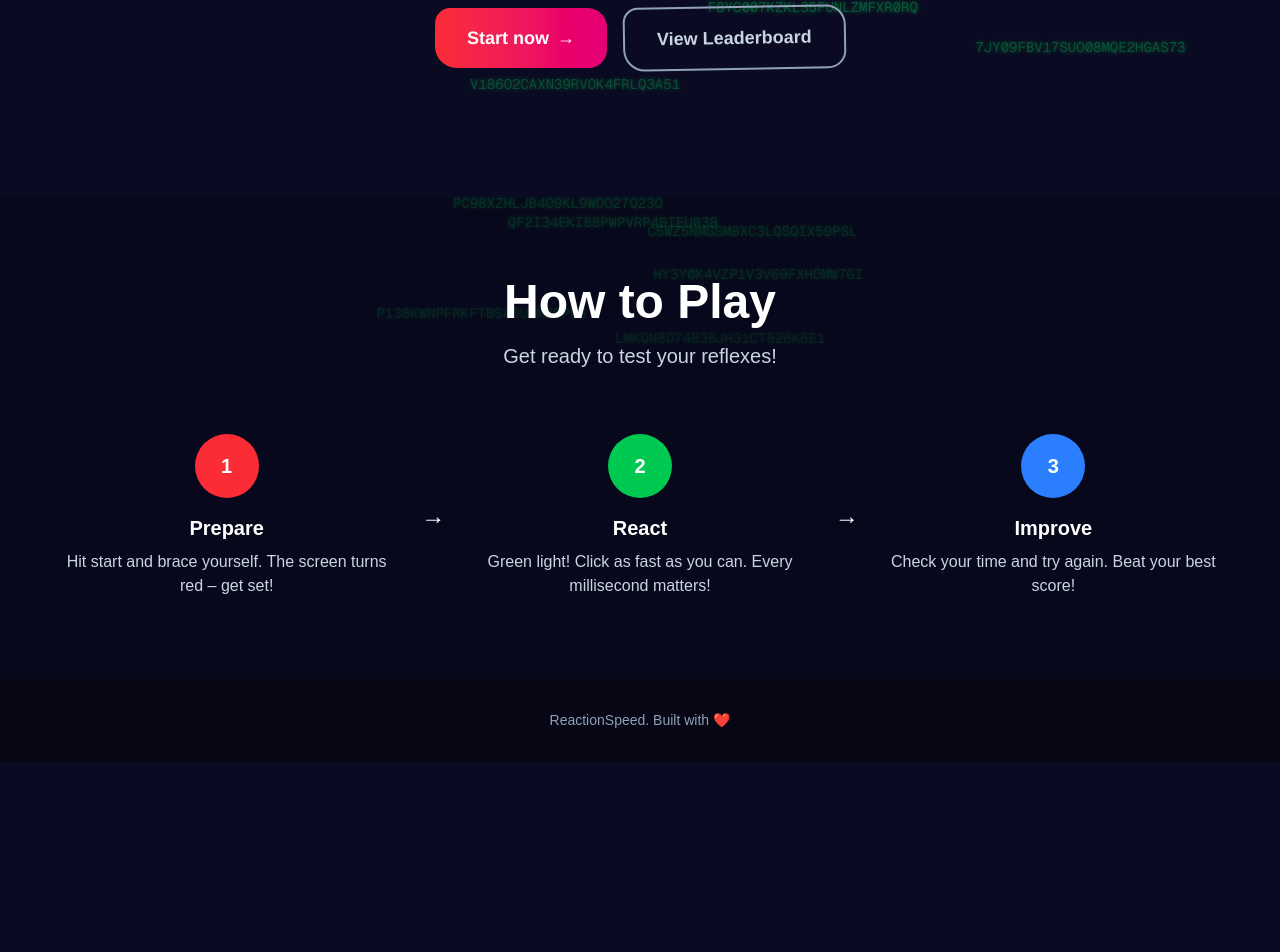
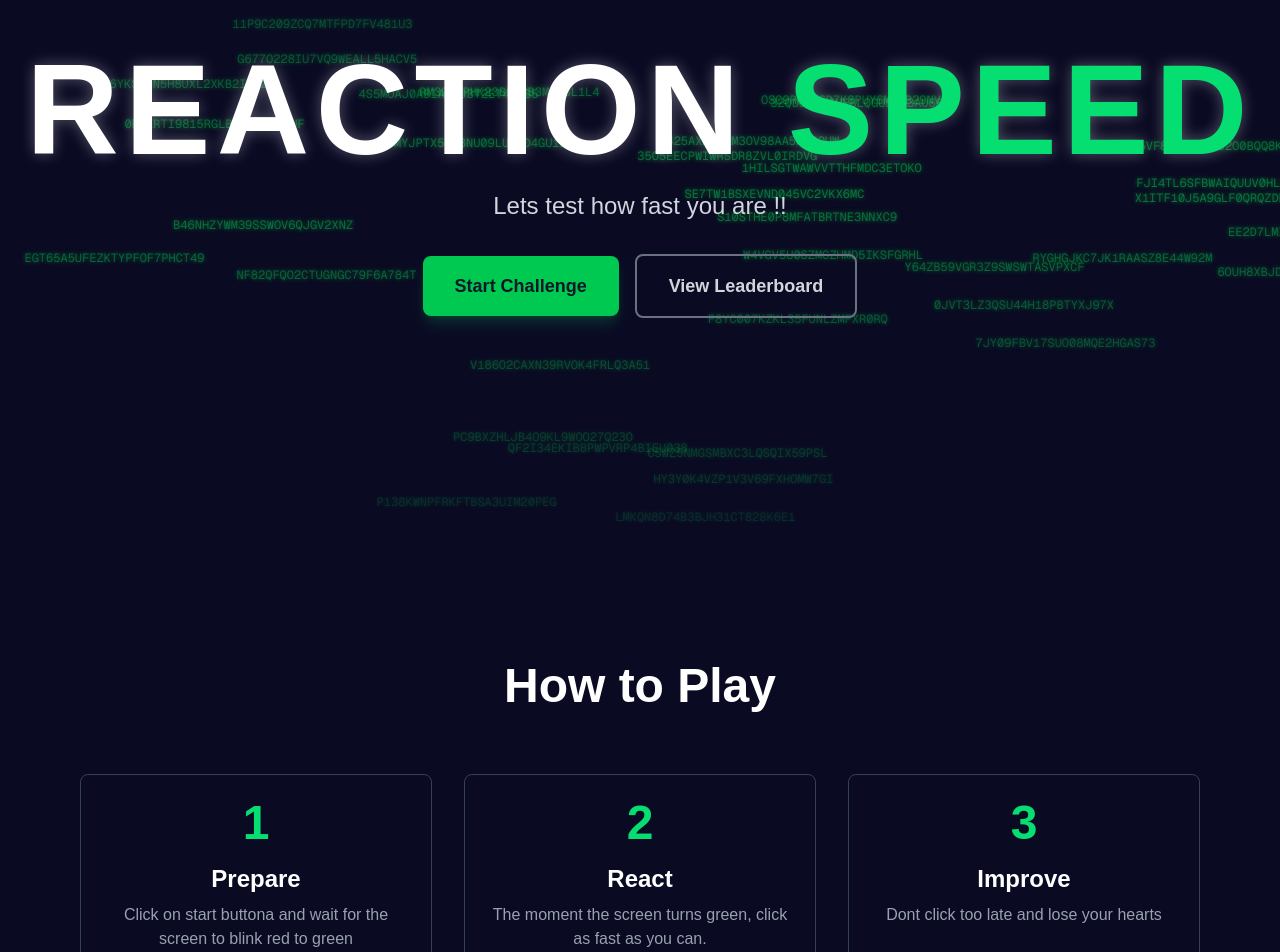
Before and after one commit to catmoreak/Reaction-Speed, a Next.js app in the folder my-app/: page / in a window 1280 px wide. Shown: the part 218-1170 px from the top of the page. Before the commit the page ends 980 px from the top, so only its background shows below. Built offline with nearby package versions, Linux system fonts and the light colour scheme.

Commit message:
[fix] new page layout

```diff
--- a/my-app/src/app/globals.css
+++ b/my-app/src/app/globals.css
@@ -40,11 +40,14 @@ body {
 
 @keyframes matrixRain {
   0% {
-    transform: translateY(-100vh);
-    opacity: 1;
+    transform: translateY(-10vh);
+    opacity: 0;
+  }
+  50% {
+    opacity: 0.5;
   }
   100% {
-    transform: translateY(100vh);
+    transform: translateY(110vh);
     opacity: 0;
   }
 }
@@ -52,19 +55,3 @@ body {
 .glow-border {
   animation: glow 2s ease-in-out infinite;
 }
-
-.handwritten {
-  font-family: var(--font-caveat);
-}
-
-.imperfect-border {
-  border-radius: 15px 20px 18px 22px;
-}
-
-.slight-rotate {
-  transform: rotate(-1deg);
-}
-
-.slight-skew {
-  transform: skew(-0.5deg);
-}
--- a/my-app/src/app/page.tsx
+++ b/my-app/src/app/page.tsx
@@ -2,6 +2,7 @@
 
 import { useState, useEffect } from 'react';
 import NameInput from '@/components/NameInput';
+
 
 interface RainColumn {
   id: number;
@@ -10,6 +11,21 @@ interface RainColumn {
   duration: string;
   text: string;
 }
+
+
+
+const HowToPlayCard = ({ number, title, children }: { number: string; title: string; children: React.ReactNode }) => (
+
+
+
+    <div className="p-6 rounded-lg border border-gray-700 text-center transition-all duration-300 hover:border-green-400 hover:shadow-[0_0_5px_#0f0,0_0_10px_#0f0,0_0_15px_#0f0,0_0_20px_#0f0,inset_0_0_5px_rgba(0,255,0,0.5)]">
+        <div className="text-5xl font-bold text-green-400 mb-4">{number}</div>
+        <h3 className="text-2xl font-bold text-white mb-2">{title}</h3>
+        <p className="text-gray-400">{children}</p>
+    </div>
+);
+
+
 
 export default function Home() {
   const [isVisible, setIsVisible] = useState(false);
@@ -40,7 +56,6 @@ export default function Home() {
   };
 
   const handleNameSubmit = () => {
-
     window.location.href = '/game';
   };
 
@@ -49,88 +64,54 @@ export default function Home() {
   }
 
   return (
-    <div className="min-h-screen relative overflow-hidden">
-
+    <div className="min-h-screen text-white relative overflow-hidden">
       <div className="absolute inset-0 overflow-hidden">
         {rainColumns.map(col => (
-          <div key={col.id} className="absolute text-green-400 font-mono text-sm opacity-80" style={{left: col.left, animation: `matrixRain ${col.duration} linear infinite`, animationDelay: col.delay, textShadow: '0 0 5px #00ff00'}}>
+          <div key={col.id} className="absolute text-green-400 font-mono text-xs opacity-50" style={{left: col.left, animation: `matrixRain ${col.duration} linear infinite`, animationDelay: col.delay, textShadow: '0 0 5px #00ff00'}}>
             {col.text}
           </div>
         ))}
       </div>
 
-      <div className="relative z-10">
+      <main className="relative z-10">
 
-
-
-
-        <div className={`text-center px-4 py-20 transition-all duration-1000 ${isVisible ? 'opacity-100 translate-y-0' : 'opacity-0 translate-y-10'}`}>
-          <div className="max-w-6xl mx-auto">
-
-
-            <h1 className="text-6xl md:text-8xl font-black text-white mb-6 leading-tight slight-rotate">
-
-              <span className="block bg-linear-to-r from-green-400 via-blue-500 to-purple-600 bg-clip-text text-transparent handwritten">
-                Reaction Speed
-              </span>
+        <section className={`text-center min-h-screen flex flex-col justify-center items-center px-4 py-20 transition-opacity duration-1000 ${isVisible ? 'opacity-100' : 'opacity-0'}`}>
+            <h1 className="text-7xl md:text-9xl font-black text-white uppercase tracking-wider mb-4" style={{textShadow: '0 0 15px rgba(255, 255, 255, 0.3)'}}>
+                Reaction <span className="text-green-400">Speed</span>
             </h1>
-
-
-
-            <div className="flex flex-col sm:flex-row gap-4 justify-center items-center mb-12">
-              <button onClick={handleGameStart} className="group px-8 py-4 bg-linear-to-r from-red-500 to-pink-600 hover:from-red-600 hover:to-pink-700 text-white text-lg font-bold imperfect-border transition-all duration-300 transform hover:scale-105 hover:shadow-2xl shadow-red-500/25 inline-block animate-float slight-skew">
-                <span className="flex items-center space-x-2">
-                  <span>  Start now </span>
-                  <span className="group-hover:translate-x-1 transition-transform">→</span>
-                </span>
+            <p className="text-xl md:text-2xl text-gray-300 max-w-2xl mx-auto mb-8">
+                Lets test how fast you are !!
+            </p>
+            <div className="flex flex-col sm:flex-row gap-4 justify-center items-center">
+              <button onClick={handleGameStart} className="px-8 py-4 bg-green-500 hover:bg-green-600 text-gray-900 text-lg font-bold rounded-lg transition-all duration-300 transform hover:scale-105 shadow-lg shadow-green-500/20">
+                Start Challenge
               </button>
-              <button onClick={() => window.location.href = '/leaderboard'} className="px-8 py-4 border-2 border-slate-400 text-slate-300 hover:border-white hover:text-white text-lg font-semibold imperfect-border transition-all duration-300 slight-rotate">
+              <button onClick={() => window.location.href = '/leaderboard'} className="px-8 py-4 border-2 border-gray-500 text-gray-300 hover:border-white hover:text-white text-lg font-semibold rounded-lg transition-all duration-300">
                 View Leaderboard
               </button>
             </div>
-</div>
-        </div>
+        </section>
 
 
+        <section id="how-to-play" className="py-20">
+            <div className="max-w-6xl mx-auto px-4">
+                <div className="text-center mb-16">
+                    <h2 className="text-4xl md:text-5xl font-bold text-white">How to Play</h2>
 
 
-        <section id="how-to-play" className="px-4 py-20 bg-black/20">
-          <div className="max-w-6xl mx-auto">
-            <div className="text-center mb-16">
-                <h2 className="text-4xl md:text-5xl font-bold text-white mb-4">How to Play</h2>
-              <p className="text-xl text-slate-300">Get ready to test your reflexes!</p>
+                </div>
+                <div className="grid md:grid-cols-3 gap-8">
+                    <HowToPlayCard number="1" title="Prepare">
+                       Click on start buttona and wait for the screen to blink red to green
+                    </HowToPlayCard>
+                    <HowToPlayCard number="2" title="React">
+                        The moment the screen turns green, click as fast as you can.
+                    </HowToPlayCard>
+                    <HowToPlayCard number="3" title="Improve">
+                      Dont click too late and lose your hearts
+                    </HowToPlayCard>
+                </div>
             </div>
-
-            <div className="flex flex-col md:flex-row items-center justify-between space-y-8 md:space-y-0 md:space-x-8">
-              <div className="flex-1 text-center">
-                <div className="w-16 h-16 bg-red-500 rounded-full mx-auto mb-4 flex items-center justify-center text-white text-xl font-bold">1</div>
-                <h3 className="text-xl font-bold text-white mb-2">Prepare</h3>
-                <p className="text-slate-300">
-                  Hit start and brace yourself. The screen turns red – get set!
-                </p>
-              </div>
-
-              <div className="text-2xl text-white">→</div>
-
-              <div className="flex-1 text-center">
-                <div className="w-16 h-16 bg-green-500 rounded-full mx-auto mb-4 flex items-center justify-center text-white text-xl font-bold">2</div>
-                <h3 className="text-xl font-bold text-white mb-2">React</h3>
-                <p className="text-slate-300">
-                  Green light! Click as fast as you can. Every millisecond matters!
-                </p>
-              </div>
-
-              <div className="text-2xl text-white">→</div>
-
-              <div className="flex-1 text-center">
-                <div className="w-16 h-16 bg-blue-500 rounded-full mx-auto mb-4 flex items-center justify-center text-white text-xl font-bold">3</div>
-                <h3 className="text-xl font-bold text-white mb-2">Improve</h3>
-                <p className="text-slate-300">
-                  Check your time and try again. Beat your best score!
-                </p>
-              </div>
-            </div>
-          </div>
         </section>
 
 
@@ -138,16 +119,11 @@ export default function Home() {
 
 
 
+      </main>
 
-
-        <footer className="px-4 py-8 bg-black/40">
-          <div className="max-w-6xl mx-auto text-center">
-            <p className="text-slate-400 text-sm">
-             ReactionSpeed. Built with ❤️
-            </p>
-          </div>
-        </footer>
-      </div>
+      <footer className="relative z-10 text-center py-6 border-t border-gray-700 mt-12">
+        <p className="text-gray-500"> Ｍａｄｅ ｗｉｔｈ     ❤️</p>
+      </footer>
     </div>
   );
 }
--- a/my-app/src/app/themed/page.tsx
+++ b/my-app/src/app/themed/page.tsx
@@ -301,13 +301,13 @@ export default function ThemedGame() {
           <div className="absolute top-10 left-10 w-96 h-96 bg-green-400 rounded-full mix-blend-multiply filter blur-3xl opacity-40 animate-pulse"></div>
           <div className="absolute top-20 right-20 w-96 h-96 bg-pink-400 rounded-full mix-blend-multiply filter blur-3xl opacity-40 animate-pulse animation-delay-2000"></div>
           <div className="absolute bottom-10 left-1/2 w-96 h-96 bg-blue-400 rounded-full mix-blend-multiply filter blur-3xl opacity-40 animate-pulse animation-delay-4000"></div>
-          <div className="absolute inset-0 bg-gradient-to-br from-black via-gray-900 to-black opacity-80"></div>
+          <div className="absolute inset-0 bg-linear-to-br from-black via-gray-900 to-black opacity-80"></div>
         </div>
 
         <div className="absolute inset-0 opacity-30" style={{backgroundImage: 'radial-gradient(circle, rgba(255,255,255,0.1) 1px, transparent 1px)', backgroundSize: '30px 30px'}}></div>
 
         <div className="relative z-10 text-center max-w-2xl mx-auto px-4">
-          <h1 className="text-6xl md:text-8xl font-black text-transparent bg-clip-text bg-gradient-to-r from-green-400 via-pink-400 to-blue-400 mb-6 leading-tight animate-pulse">
+          <h1 className="text-6xl md:text-8xl font-black text-transparent bg-clip-text bg-linear-to-r from-green-400 via-pink-400 to-blue-400 mb-6 leading-tight animate-pulse">
             Cyber Reaction
             <span className="block text-white drop-shadow-lg">
               Challenge
@@ -323,7 +323,7 @@ export default function ThemedGame() {
               setGameStarted(true);
               setTimeout(() => startLevel(), 500);
             }}
-            className="px-8 py-4 bg-gradient-to-r from-green-400 to-pink-500 hover:from-green-500 hover:to-pink-600 text-black text-lg font-bold rounded-2xl transition-all duration-300 transform hover:scale-105 hover:shadow-2xl shadow-green-400/50 inline-block animate-bounce"
+            className="px-8 py-4 bg-linear-to-r from-green-400 to-pink-500 hover:from-green-500 hover:to-pink-600 text-black text-lg font-bold rounded-2xl transition-all duration-300 transform hover:scale-105 hover:shadow-2xl shadow-green-400/50 inline-block animate-bounce"
           >
             Start Game
           </button>
@@ -338,7 +338,7 @@ export default function ThemedGame() {
         <div className="absolute top-10 left-10 w-96 h-96 bg-green-400 rounded-full mix-blend-multiply filter blur-3xl opacity-40 animate-pulse"></div>
         <div className="absolute top-20 right-20 w-96 h-96 bg-pink-400 rounded-full mix-blend-multiply filter blur-3xl opacity-40 animate-pulse animation-delay-2000"></div>
         <div className="absolute bottom-10 left-1/2 w-96 h-96 bg-blue-400 rounded-full mix-blend-multiply filter blur-3xl opacity-40 animate-pulse animation-delay-4000"></div>
-        <div className="absolute inset-0 bg-gradient-to-br from-blue-900 via-black to-blue-900 opacity-80"></div>
+        <div className="absolute inset-0 bg-linear-to-br from-blue-900 via-black to-blue-900 opacity-80"></div>
       </div>
 
       <div className="absolute inset-0 opacity-30" style={{backgroundImage: 'radial-gradient(circle, rgba(255,255,255,0.1) 1px, transparent 1px)', backgroundSize: '30px 30px'}}></div>
@@ -414,7 +414,7 @@ export default function ThemedGame() {
           <button
             onClick={handleClick}
             disabled={gameState === 'levelComplete' || gameState === 'gameOver'}
-            className="px-12 py-6 bg-gradient-to-r from-green-400 to-pink-500 hover:from-green-500 hover:to-pink-600 text-black text-2xl font-bold rounded-2xl transition-all duration-300 transform hover:scale-105 shadow-2xl shadow-green-400/50 disabled:opacity-50 disabled:cursor-not-allowed"
+            className="px-12 py-6 bg-linear-to-r from-green-400 to-pink-500 hover:from-green-500 hover:to-pink-600 text-black text-2xl font-bold rounded-2xl transition-all duration-300 transform hover:scale-105 shadow-2xl shadow-green-400/50 disabled:opacity-50 disabled:cursor-not-allowed"
           >
             {gameState === 'levelComplete' ? 'LEVEL COMPLETE' :
              gameState === 'gameOver' ? 'PLAY AGAIN' : 'CLICK HERE'}
```
